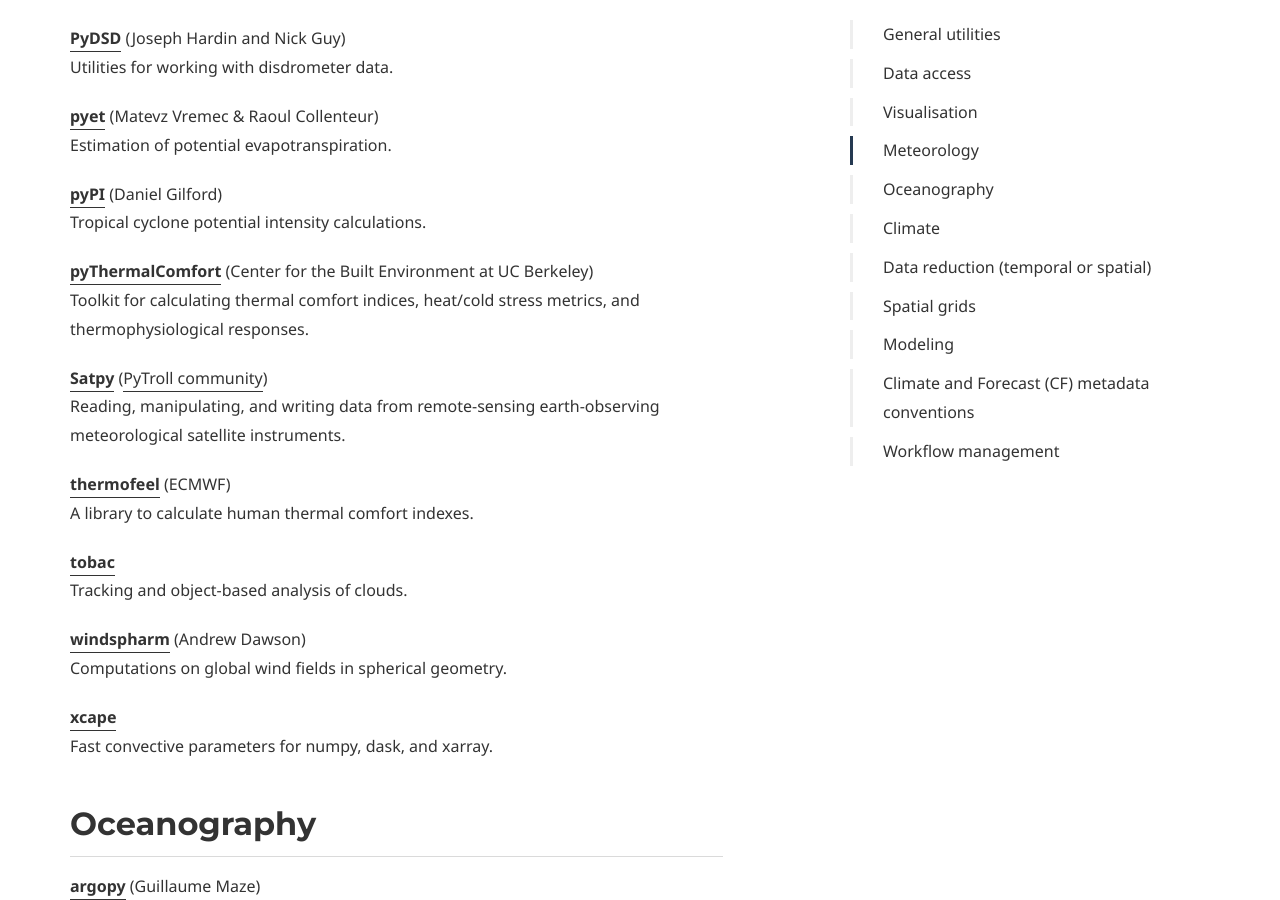
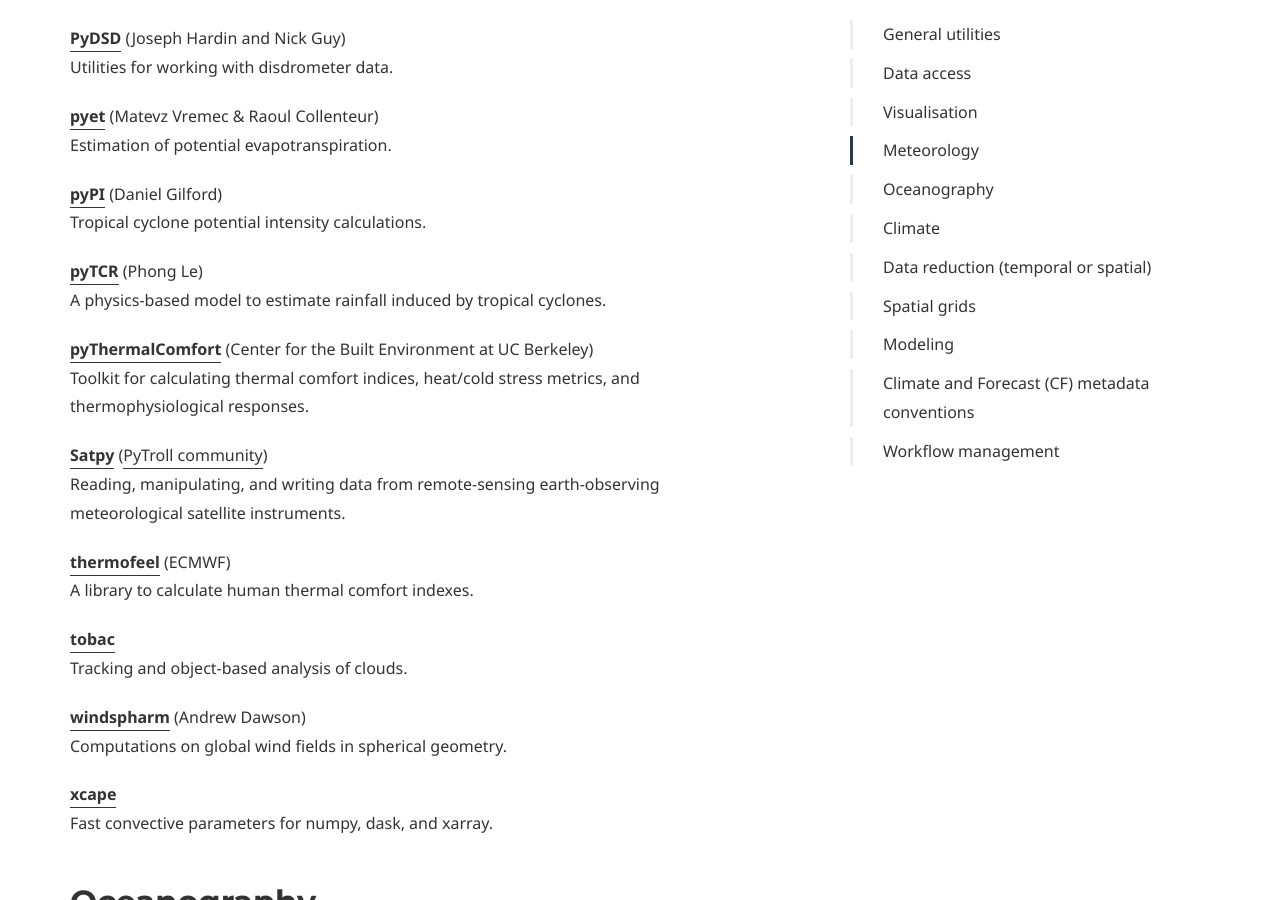
Before and after one commit to PyAOS/pyaos.github.io, a Jekyll site: the page built from packages.md, in a window 1280 px wide and 900 px high, scrolled down 3186 px. Built offline with Jekyll 4.4.1, drawn with Linux system fonts in a browser that asks for light colours; some web fonts are replaced.

Commit message:
Update packages.md

```diff
--- a/packages.md
+++ b/packages.md
@@ -123,6 +123,9 @@ Estimation of potential evapotranspiration.
 
 **[pyPI](https://github.com/dgilford/pyPI)** (Daniel Gilford)
 Tropical cyclone potential intensity calculations.
+
+**[pyTCR](https://pytcr.readthedocs.io/)** (Phong Le)
+A physics-based model to estimate rainfall induced by tropical cyclones.
 
 **[pyThermalComfort](https://pythermalcomfort.readthedocs.io/)** (Center for the Built Environment at UC Berkeley)
 Toolkit for calculating thermal comfort indices, heat/cold stress metrics, and thermophysiological responses.
```
